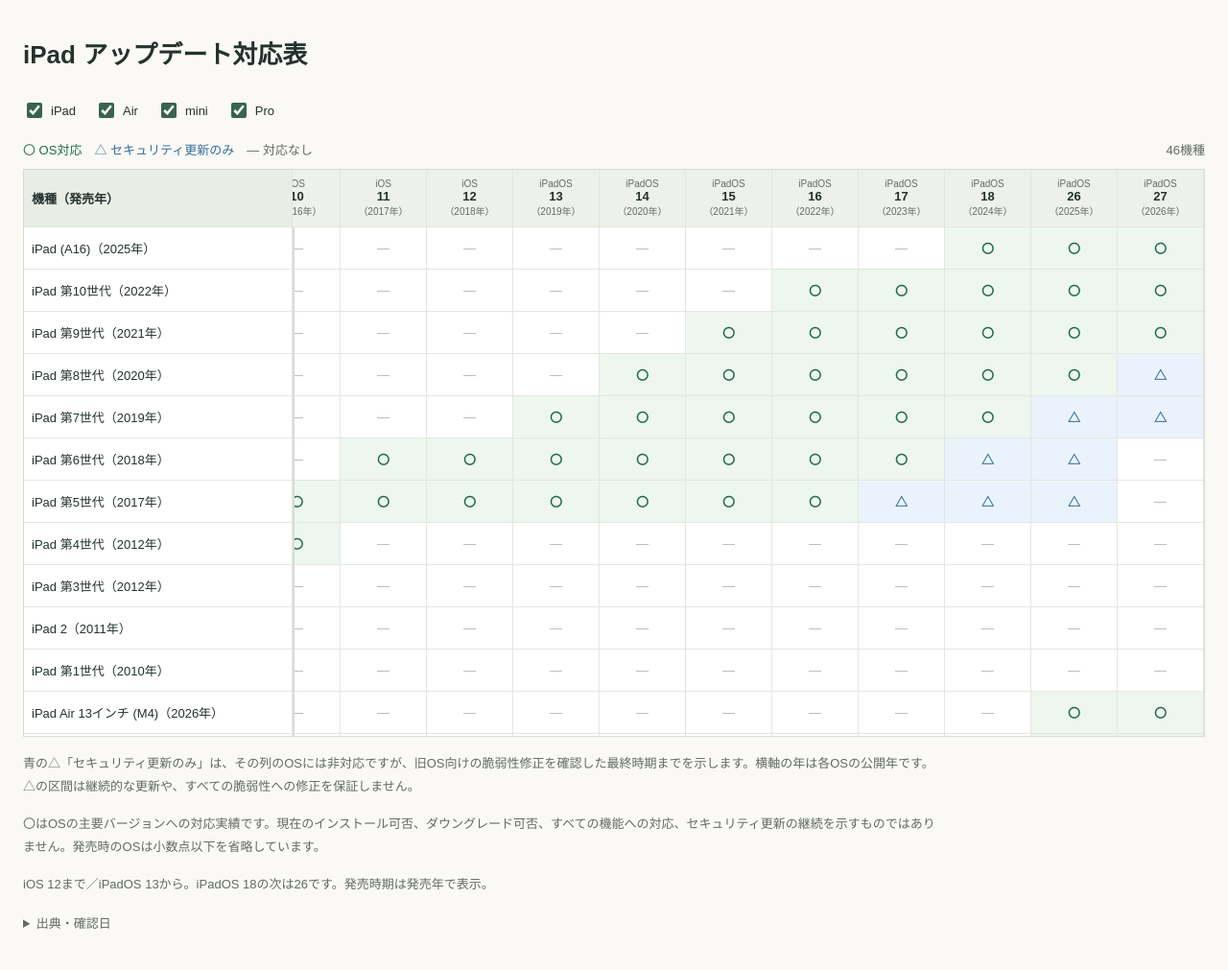
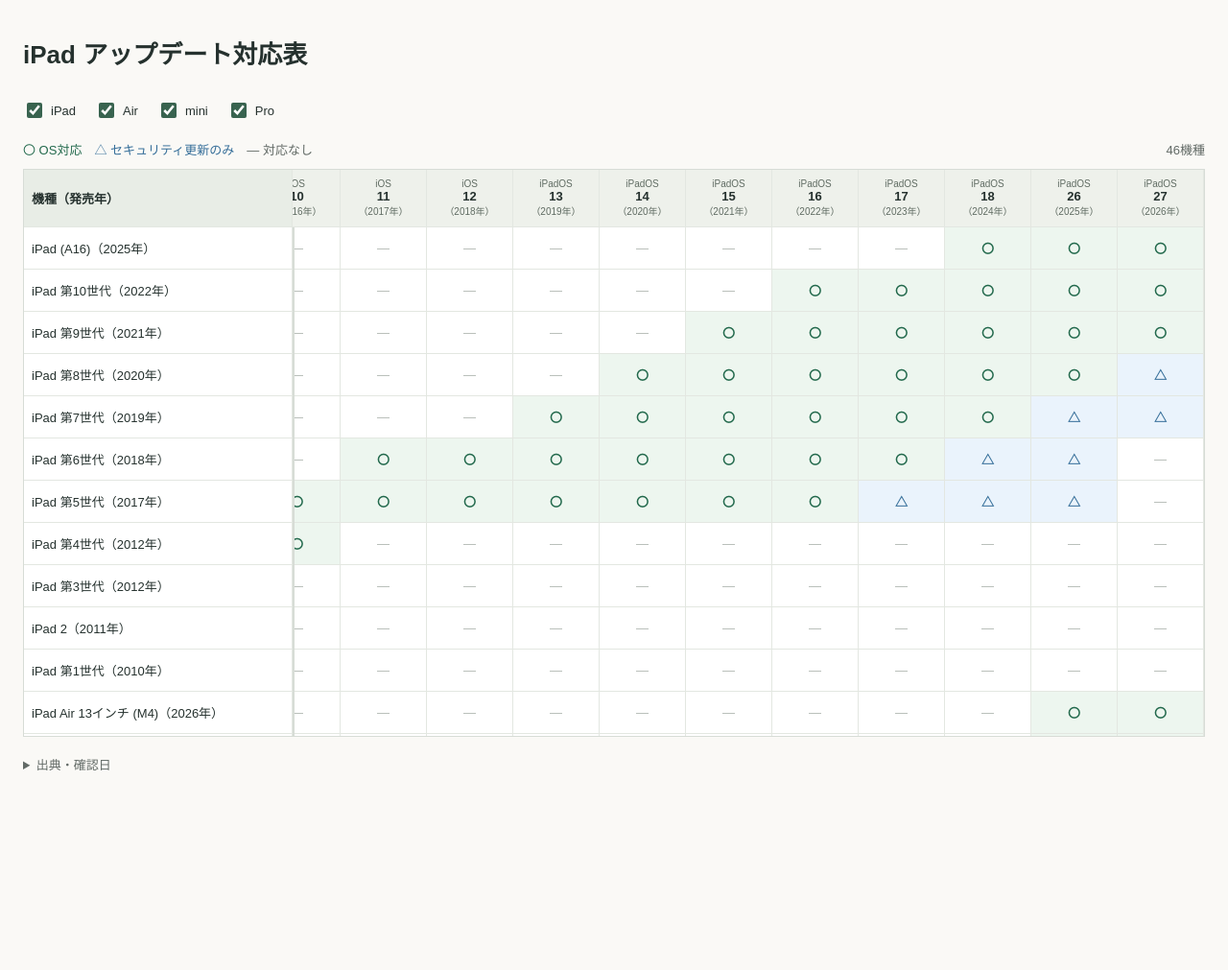
Before and after one commit to ryokonmei/kaumae-lab, a plain HTML site: page public/ipad-os/index.html in a window 1280 px wide. Shown: the whole page at 96% size. After the commit the page ends 846 px from the top, so only its background shows below. Drawn offline with Linux system fonts and the light colour scheme.

Commit message:
Collapse table explanations into sources details

```diff
--- a/public/ipad-os/index.html
+++ b/public/ipad-os/index.html
@@ -22,10 +22,8 @@
     <table><caption class="sr-only">iPad機種の発売年とOSの対応世代</caption><thead></thead><tbody></tbody></table>
   </div>
   <noscript>対応表を表示するにはJavaScriptを有効にしてください。</noscript>
-  <p class="note">青の△「セキュリティ更新のみ」は、その列のOSには非対応ですが、旧OS向けの脆弱性修正を確認した最終時期までを示します。横軸の年は各OSの公開年です。△の区間は継続的な更新や、すべての脆弱性への修正を保証しません。</p>
-  <p class="note">〇はOSの主要バージョンへの対応実績です。現在のインストール可否、ダウングレード可否、すべての機能への対応、セキュリティ更新の継続を示すものではありません。発売時のOSは小数点以下を省略しています。</p>
-  <p class="note">iOS 12まで／iPadOS 13から。iPadOS 18の次は26です。発売時期は発売年で表示。</p>
   <details><summary>出典・確認日</summary><p>確認日：2026年11月14日</p>
+    <p>〇はOSへの対応実績、△は新OSには非対応で旧OSの脆弱性修正が確認できた最終時期までを示します。△は現在の更新継続を示すものではありません。横軸の年はOSの公開年です。</p>
     <p>全46機種を最終対応OSごとに照合しました。以下は、そのOS向けに確認した脆弱性修正です。配信があっても公開CVEのない更新は、△の延長根拠にはしていません。</p>
     <ul>
       <li>iOS 5系：5.1.1（2012年）。初代iPad。</li>
```
